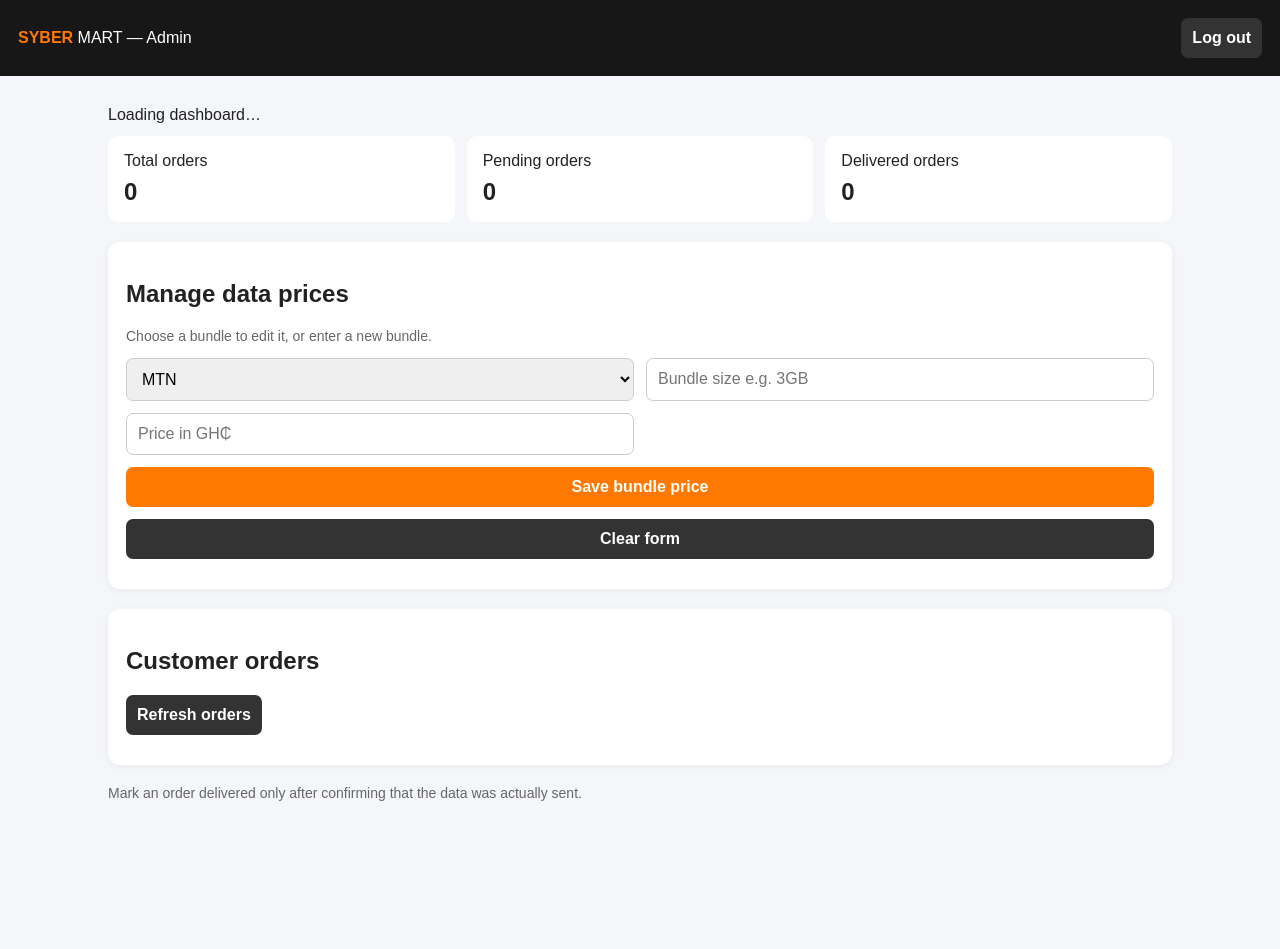
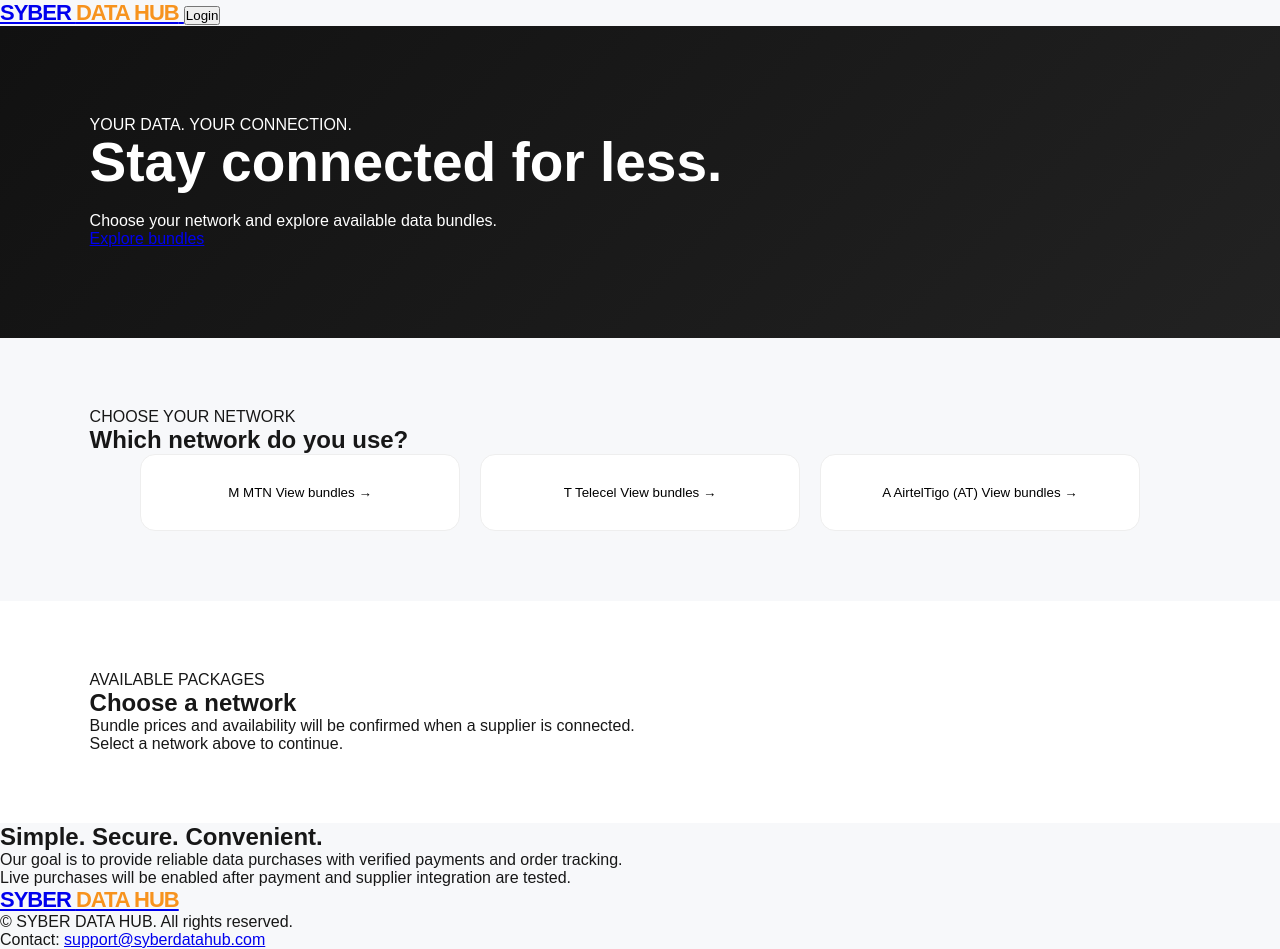
Before and after one commit to sadiksyber0-ai/Syber-Data-Hub, a plain HTML site: page admin.html in a window 1280 px wide. Before the commit the page ends 833 px from the top, so only its background shows below. Drawn offline with Linux system fonts and the light colour scheme; a script that the page names is missing.

Commit message:
Update admin.html

```diff
--- a/admin.html
+++ b/admin.html
@@ -4,107 +4,82 @@
 <head>
   <meta charset="UTF-8">
   <meta name="viewport" content="width=device-width, initial-scale=1">
-  <title>SYBER MART Admin Dashboard</title>
-  <style>
-    * { box-sizing: border-box; }
-    body {
-      margin: 0; background: #f4f6f9; color: #222;
-      font-family: Arial, sans-serif;
-    }
-    header {
-      background: #171717; color: white; padding: 18px;
-      display: flex; justify-content: space-between;
-      align-items: center; gap: 10px; flex-wrap: wrap;
-    }
-    header strong { color: #ff7900; }
-    main { max-width: 1100px; margin: auto; padding: 18px; }
-    .panel {
-      background: white; padding: 18px; margin-bottom: 20px;
-      border-radius: 12px; box-shadow: 0 2px 9px #0000000d;
-      overflow-x: auto;
-    }
-    .stats {
-      display: grid; grid-template-columns: repeat(3, 1fr);
-      gap: 12px; margin-bottom: 20px;
-    }
-    .stat { background: white; padding: 16px; border-radius: 10px; }
-    .stat strong { display: block; font-size: 24px; margin-top: 8px; }
-    input, select, button {
-      font: inherit; padding: 11px; border-radius: 7px;
-    }
-    input, select { border: 1px solid #ccc; width: 100%; }
-    button {
-      border: 0; cursor: pointer; background: #ff7900;
-      color: white; font-weight: bold;
-    }
-    button:disabled { opacity: .5; cursor: not-allowed; }
-    .secondary { background: #333; }
-    .danger { background: #b42318; }
-    form { display: grid; grid-template-columns: repeat(2, 1fr); gap: 12px; }
-    form button { grid-column: 1 / -1; }
-    table { width: 100%; border-collapse: collapse; min-width: 650px; }
-    th, td { padding: 12px; border-bottom: 1px solid #eee; text-align: left; }
-    th { background: #f8f8f8; }
-    td button { margin: 3px; }
-    .message { white-space: pre-wrap; margin: 12px 0; }
-    .hint { color: #666; font-size: 14px; }
-    @media(max-width: 600px) {
-      .stats { grid-template-columns: 1fr; }
-      form { grid-template-columns: 1fr; }
-      form button { grid-column: auto; }
-      main { padding: 10px; }
-    }
-  </style>
+  <meta name="theme-color" content="#ff7900">
+  <meta name="description" content="SYBER DATA HUB — Your destination for Ghana mobile data bundles.">
+  <title>SYBER DATA HUB | Buy Data Bundles</title>
+  <link rel="stylesheet" href="style.css">
 </head>
 <body>
-  <header>
-    <div><strong>SYBER</strong> MART — Admin</div>
-    <button id="logoutBtn" class="secondary">Log out</button>
+  <header class="site-header">
+    <a class="logo" href="#" aria-label="SYBER DATA HUB home">
+      SYBER <span>DATA HUB</span>
+    </a>
+    <button id="loginBtn" class="button button-outline" type="button">
+      Login
+    </button>
   </header>
 
   <main>
-    <p id="message" class="message" role="status">Loading dashboard…</p>
-
-    <section class="stats">
-      <div class="stat">Total orders<strong id="totalOrders">0</strong></div>
-      <div class="stat">Pending orders<strong id="pendingOrders">0</strong></div>
-      <div class="stat">Delivered orders<strong id="deliveredOrders">0</strong></div>
+    <section class="hero">
+      <p class="eyebrow">YOUR DATA. YOUR CONNECTION.</p>
+      <h1>Stay connected for less.</h1>
+      <p>Choose your network and explore available data bundles.</p>
+      <a class="button button-primary" href="#networks">Explore bundles</a>
     </section>
 
-    <section class="panel">
-      <h2>Manage data prices</h2>
-      <p class="hint">Choose a bundle to edit it, or enter a new bundle.</p>
-      <form id="priceForm">
-        <input id="priceId" type="hidden">
-        <select id="network" required>
-          <option value="MTN">MTN</option>
-          <option value="Telecel">Telecel</option>
-          <option value="AirtelTigo">AirtelTigo</option>
-        </select>
-        <input id="size" placeholder="Bundle size e.g. 3GB" required>
-        <input id="price" type="number" min="0" step="0.01"
-               placeholder="Price in GH₵" required>
-        <button type="submit">Save bundle price</button>
-        <button type="button" id="clearPrice" class="secondary">
-          Clear form
+    <section id="networks" class="section">
+      <div class="section-heading">
+        <p class="eyebrow">CHOOSE YOUR NETWORK</p>
+        <h2>Which network do you use?</h2>
+      </div>
+
+      <div class="network-grid">
+        <button class="network-card" type="button" data-network="MTN">
+          <span class="network-symbol mtn">M</span>
+          <span>MTN</span>
+          <span class="network-hint">View bundles →</span>
         </button>
-      </form>
-      <div id="pricesMessage" class="message" role="status"></div>
-      <div id="pricesTable"></div>
+
+        <button class="network-card" type="button" data-network="Telecel">
+          <span class="network-symbol telecel">T</span>
+          <span>Telecel</span>
+          <span class="network-hint">View bundles →</span>
+        </button>
+
+        <button class="network-card" type="button" data-network="AirtelTigo">
+          <span class="network-symbol airteltigo">A</span>
+          <span>AirtelTigo (AT)</span>
+          <span class="network-hint">View bundles →</span>
+        </button>
+      </div>
     </section>
 
-    <section class="panel">
-      <h2>Customer orders</h2>
-      <button id="refreshOrders" class="secondary">Refresh orders</button>
-      <div id="ordersMessage" class="message" role="status"></div>
-      <div id="ordersTable"></div>
+    <section id="bundles" class="section bundles-section">
+      <div class="section-heading">
+        <p class="eyebrow">AVAILABLE PACKAGES</p>
+        <h2 id="selectedNetwork">Choose a network</h2>
+        <p id="bundleNotice" class="muted">
+          Bundle prices and availability will be confirmed when a supplier is connected.
+        </p>
+      </div>
+      <div id="bundleContainer" class="bundle-grid">
+        <p class="muted">Select a network above to continue.</p>
+      </div>
     </section>
 
-    <p class="hint">
-      Mark an order delivered only after confirming that the data was actually sent.
-    </p>
+    <section class="trust-section">
+      <h2>Simple. Secure. Convenient.</h2>
+      <p>Our goal is to provide reliable data purchases with verified payments and order tracking.</p>
+      <p class="muted">Live purchases will be enabled after payment and supplier integration are tested.</p>
+    </section>
   </main>
 
-  <script type="module" src="admin.js"></script>
+  <footer class="site-footer">
+    <a class="logo footer-logo" href="#">SYBER <span>DATA HUB</span></a>
+    <p>© <span id="year"></span> SYBER DATA HUB. All rights reserved.</p>
+    <p>Contact: <a href="mailto:support@syberdatahub.com">support@syberdatahub.com</a></p>
+  </footer>
+
+  <script type="module" src="app.js"></script>
 </body>
 </html>
```
